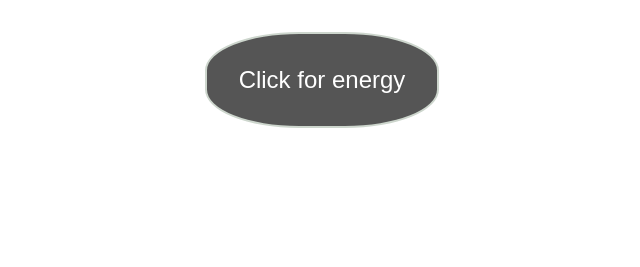
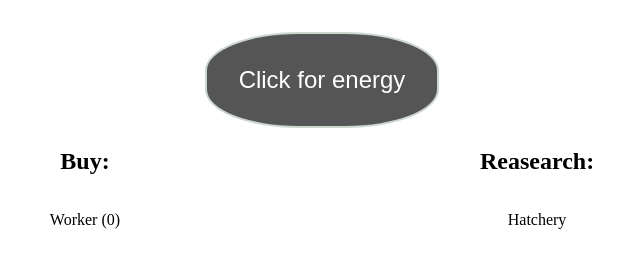
Before and after one commit to Zeladd/Monster-Breed, a plain HTML site: page index.html in a window 1280 px wide. Shown: the part 185-452 px from the top of the page, without its empty margins (318-958 px from the left). Drawn offline with Linux system fonts and the light colour scheme.

Commit message:
Add 2 menus and functionality

```diff
--- a/index.html
+++ b/index.html
@@ -18,5 +18,19 @@
     <div id="buttonEnergyDiv">
         <button class="buttonEnergy" onclick="incrementAnything('energyCollected')">Click for energy</button>
     </div>
+    <div id="menu">
+        <div class="menus">
+            <h2>Buy:</h2>
+            <ul>
+                <li onclick="incrementAnything('worker')">Worker (<span id="worker">0</span>)</li>
+            </ul>
+        </div>
+        <div class="menus">
+            <h2>Reasearch:</h2>
+            <ul>
+                <li>Hatchery</li>
+            </ul>
+        </div>
+    </div>
 </body>
 </html>
--- a/styles/main-page.css
+++ b/styles/main-page.css
@@ -25,6 +25,7 @@ h1 {
 
 .buttonEnergy:hover {
     background-color: #343434;
+    cursor: pointer;
 }
 
 .buttonEnergy:active {
@@ -38,3 +39,32 @@ h1 {
     font-weight: bold;
     font-size: 20px;
 }
+
+#menu {
+    display:flex;
+    justify-content: space-evenly;
+}
+
+.menus {
+    display:flex;
+    flex-direction: column;
+    align-items: center;
+}
+
+.menus ul {
+    padding: 0px;
+}
+
+.menus li {
+    list-style: none;
+    list-style-position: outside;
+    -webkit-user-select: none;
+    -khtml-user-select: none;
+    -moz-user-select: none;
+    -ms-user-select: none;
+    user-select: none;
+}
+
+.menus li:hover {
+    cursor: pointer;
+}
```
